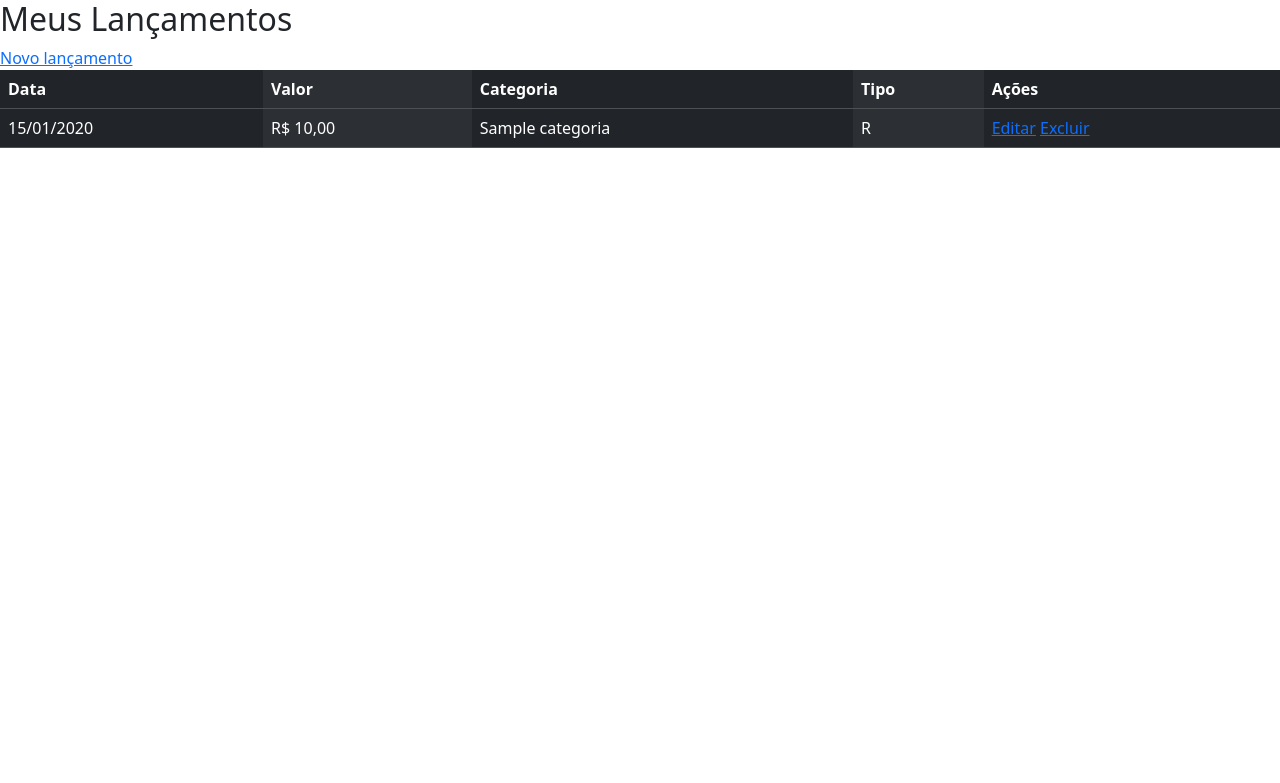
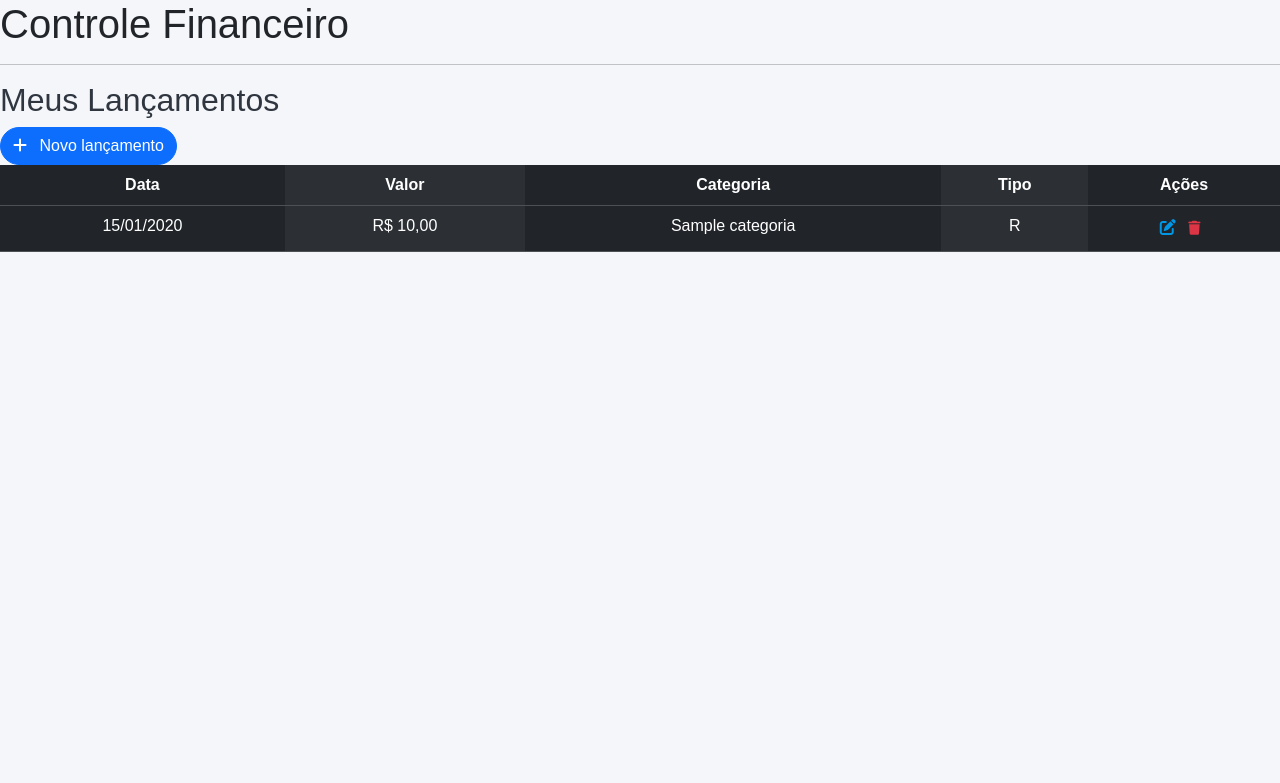
Before and after one commit to henrique589/finance-app, a Django app: page / in a window 1280 px wide. Shown: the top 783 px of the page. Run offline with Django 5.2, Linux system fonts and the light colour scheme; a user stored in the database is signed in; tables that the repository leaves empty hold one stand-in row (values such as "Sample post").

Commit message:
style: criação do base.html

```diff
--- a/finance-manager/core/settings.py
+++ b/finance-manager/core/settings.py
@@ -42,7 +42,7 @@ ROOT_URLCONF = 'core.urls'
 TEMPLATES = [
     {
         'BACKEND': 'django.template.backends.django.DjangoTemplates',
-        'DIRS': [],
+        'DIRS': [BASE_DIR / 'templates'],
         'APP_DIRS': True,
         'OPTIONS': {
             'context_processors': [
@@ -105,6 +105,8 @@ USE_TZ = True
 
 STATIC_URL = 'static/'
 
+STATICFILES_DIRS = []
+
 # Default primary key field type
 # https://docs.djangoproject.com/en/5.2/ref/settings/#default-auto-field
 
--- /dev/null
+++ b/finance-manager/financas/static/financas/css/style.css
@@ -0,0 +1,28 @@
+body {
+    font-family: Arial, sans-serif;
+    background-color: #f5f6fa;
+}
+
+h2 {
+    color: #2f3640;
+}
+
+table {
+    width: 100%;
+    border-collapse: collapse;
+}
+
+th {
+    background-color: #273c75;
+    color: white;
+}
+
+td, th {
+    padding: 10px;
+    text-align: center;
+}
+
+a {
+    text-decoration: none;
+    color: #0097e6;
+}
--- a/finance-manager/financas/templates/financas/home.html
+++ /dev/null
@@ -1,5 +0,0 @@
-<h1>Bem-vindo, {{ user.username }}</h1>
-<form method="post" action="{% url 'logout' %}">
-    {% csrf_token %}
-    <button type="submit">Logout</button>
-</form>
--- a/finance-manager/financas/templates/financas/lista_lancamentos.html
+++ b/finance-manager/financas/templates/financas/lista_lancamentos.html
@@ -1,10 +1,11 @@
-<script src="https://cdn.jsdelivr.net/npm/@popperjs/core@2.11.8/dist/umd/popper.min.js" integrity="sha384-I7E8VVD/ismYTF4hNIPjVp/Zjvgyol6VFvRkX/vR+Vc4jQkC+hVqc2pM8ODewa9r" crossorigin="anonymous"></script>
-<script src="https://cdn.jsdelivr.net/npm/bootstrap@5.3.8/dist/js/bootstrap.min.js" integrity="sha384-G/EV+4j2dNv+tEPo3++6LCgdCROaejBqfUeNjuKAiuXbjrxilcCdDz6ZAVfHWe1Y" crossorigin="anonymous"></script>
-<link href="https://cdn.jsdelivr.net/npm/bootstrap@5.3.3/dist/css/bootstrap.min.css" rel="stylesheet">
+{% extends 'base.html' %}
+{% block content %}
 
 <h2>Meus Lançamentos</h2>
 
-<a href="{% url 'criar_lancamento' %}">Novo lançamento</a>
+<a href="{% url 'criar_lancamento' %}" class="btn btn-primary rounded-pill">
+    <i class="fa-solid fa-plus me-2"></i> Novo lançamento
+</a>
 
 <table class="table table-dark table-striped-columns">
 
@@ -26,9 +27,13 @@
 
 <td>
 
-<a href="{% url 'editar_lancamento' l.id %}">Editar</a>
+<a href="{% url 'editar_lancamento' l.id %}" cclass="btn btn-outline-primary btn-sm border-0" title="Editar">
+    <i class="fa-solid fa-pen-to-square"></i>
+</a>
 
-<a href="{% url 'deletar_lancamento' l.id %}">Excluir</a>
+<a href="{% url 'deletar_lancamento' l.id %}" class="btn btn-outline-danger btn-sm border-0" title="Excluir">
+    <i class="fa-solid fa-trash"></i>
+</a>
 
 </td>
 
@@ -37,3 +42,5 @@
 {% endfor %}
 
 </table>
+
+{% endblock %}
--- /dev/null
+++ b/finance-manager/templates/base.html
@@ -0,0 +1,26 @@
+{% load static %}
+
+<!DOCTYPE html>
+<html>
+<head>
+    <title>Finance Manager</title>
+
+    <script src="https://cdn.jsdelivr.net/npm/@popperjs/core@2.11.8/dist/umd/popper.min.js" integrity="sha384-I7E8VVD/ismYTF4hNIPjVp/Zjvgyol6VFvRkX/vR+Vc4jQkC+hVqc2pM8ODewa9r" crossorigin="anonymous"></script>
+    <script src="https://cdn.jsdelivr.net/npm/bootstrap@5.3.8/dist/js/bootstrap.min.js" integrity="sha384-G/EV+4j2dNv+tEPo3++6LCgdCROaejBqfUeNjuKAiuXbjrxilcCdDz6ZAVfHWe1Y" crossorigin="anonymous"></script>
+    <link href="https://cdn.jsdelivr.net/npm/bootstrap@5.3.3/dist/css/bootstrap.min.css" rel="stylesheet">
+    <link rel="stylesheet" href="https://cdnjs.cloudflare.com/ajax/libs/font-awesome/6.4.2/css/all.min.css">
+
+    <link rel="stylesheet" href="{% static 'financas/css/style.css' %}">
+</head>
+
+<body>
+
+    <h1>Controle Financeiro</h1>
+
+    <hr>
+
+    {% block content %}
+    {% endblock %}
+
+</body>
+</html>
```
